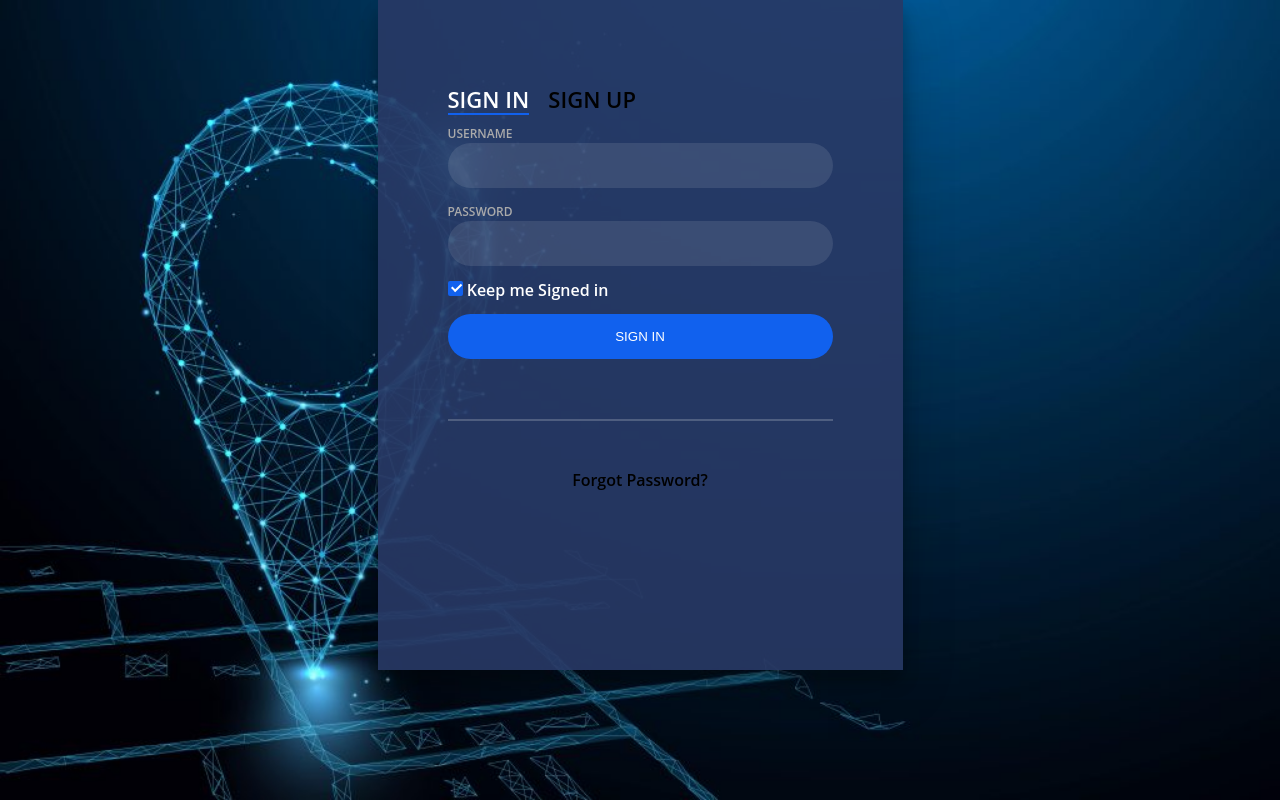
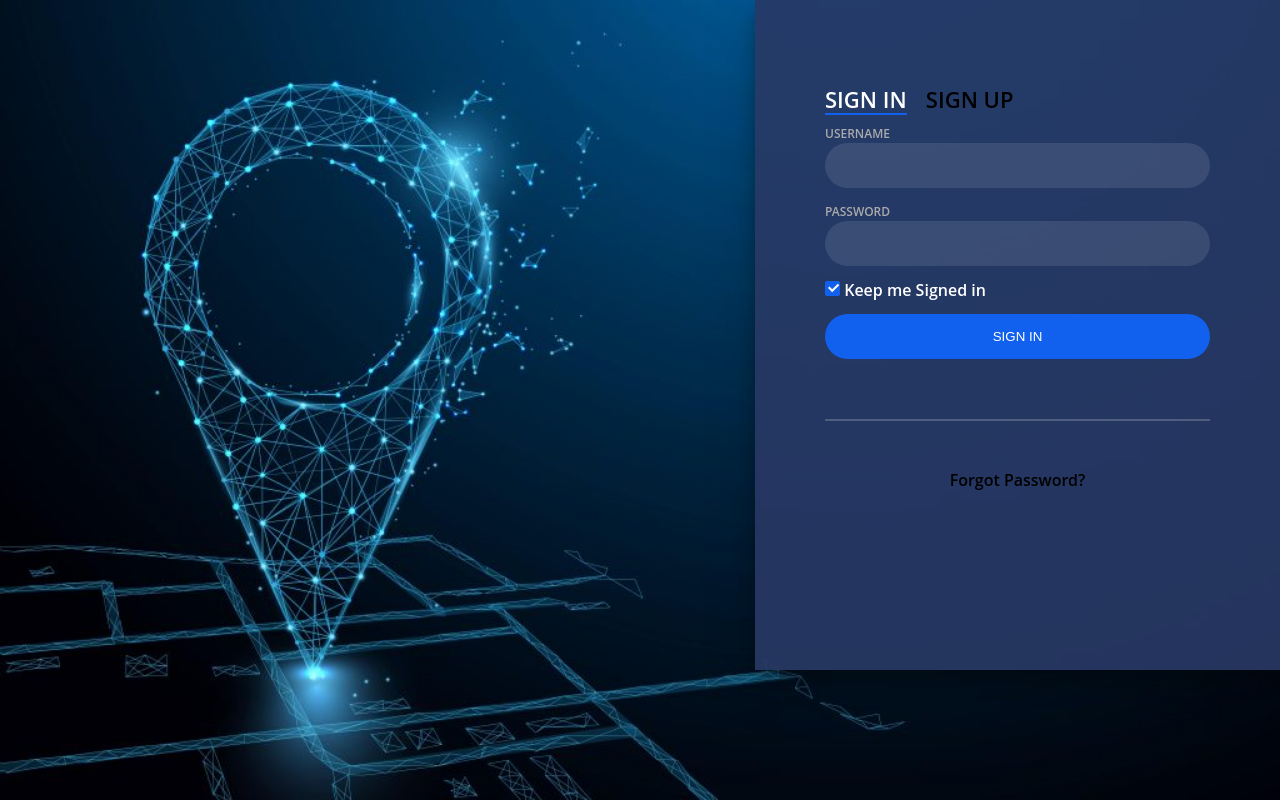
Before and after one commit to wrickguha/Login_form_02, a plain HTML site: page index.html in a window 1280 px wide. Drawn offline with Linux system fonts and the light colour scheme.

Commit message:
Solved final bugs

```diff
--- a/style.css
+++ b/style.css
@@ -1,6 +1,6 @@
 body{
 	margin:0;
-    background-image: url('./loc1-min-1024x640.jpg');
+    background-image: url('./background.jpg');
     background-repeat: no-repeat;
     background-size: cover;
 	font:600 16px/18px 'Open Sans',sans-serif;
@@ -17,6 +17,9 @@ a{color:inherit;text-decoration:none}
 	min-height:670px;
 	position:relative;
 	box-shadow:0 12px 15px 0 rgba(0,0,0,.24),0 17px 50px 0 rgba(0,0,0,.19);
+	display: flex;
+	justify-content: flex-end;
+	float: right;
 }
 .login-html{
 	width:100%;
@@ -82,6 +85,7 @@ a{color:inherit;text-decoration:none}
 	padding:15px 20px;
 	border-radius:25px;
 	background:rgba(255,255,255,.1);
+	cursor: pointer;
 }
 .login-form .group input[data-type="password"]{
 	text-security:circle;
```
Also changed, not shown: background.jpg (renamed from loc1-min-1024x640.jpg).
